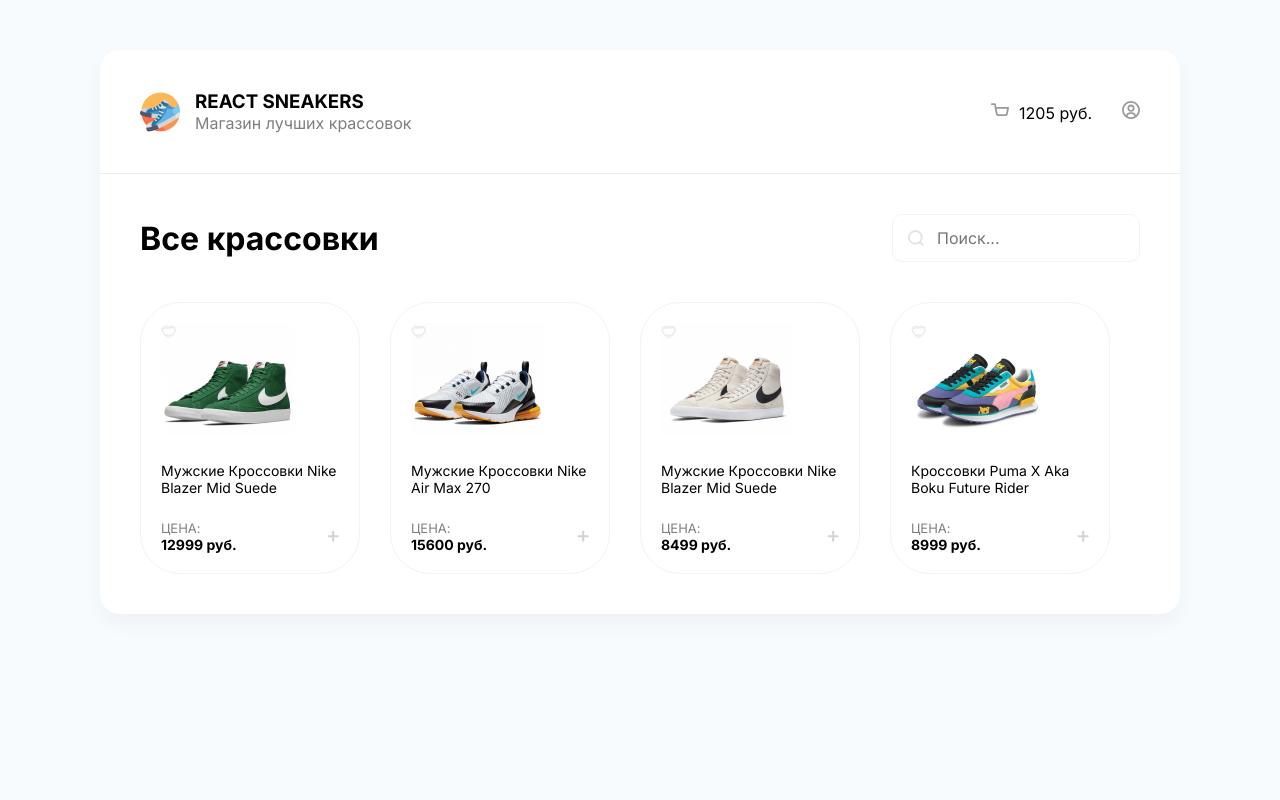
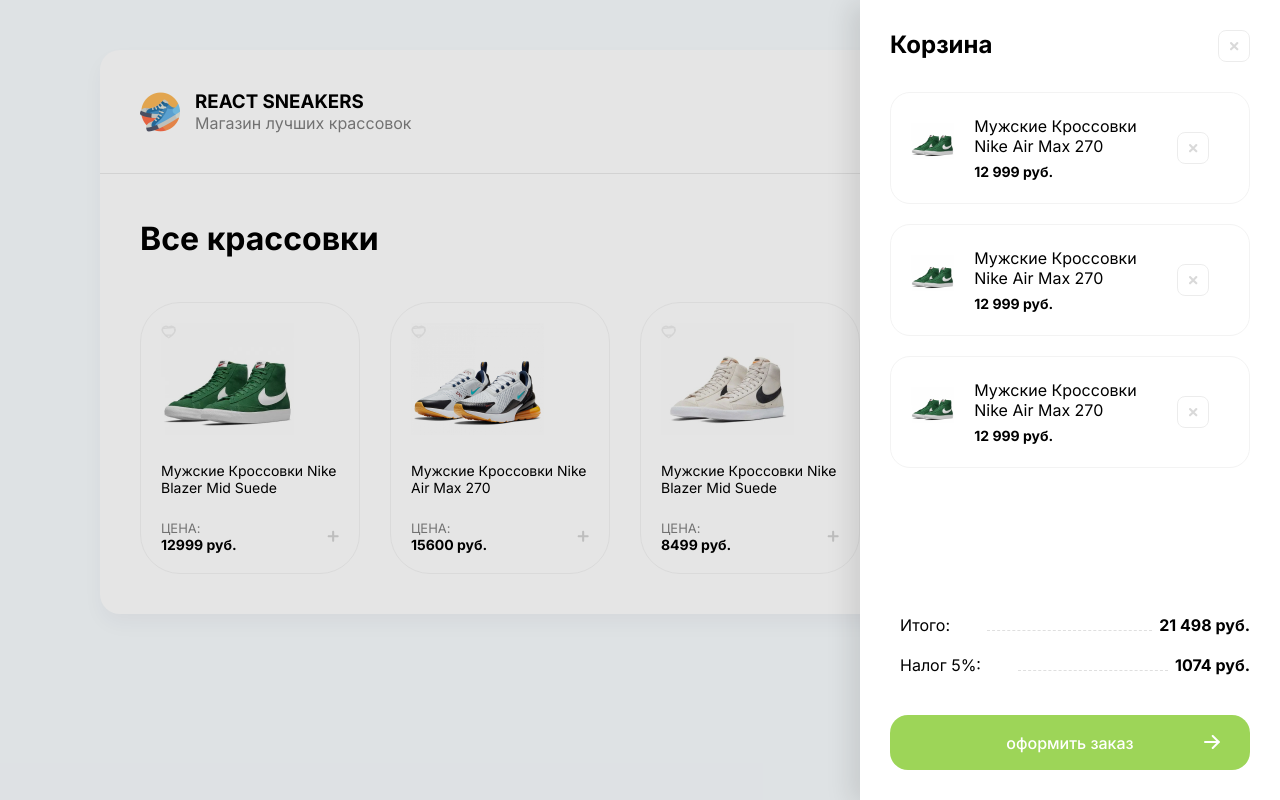
Before and after one commit to romantut1988/store-and-product-list_React, a React (Create React App) app: page / in a window 1280 px wide. Both pictures are taken after a click on the item "1205 руб.". Built offline with nearby package versions, Linux system fonts and the light colour scheme; the HTML template or start-up script is replaced by a standard one.

Commit message:
show, hide cart on click

```diff
--- a/src/App.js
+++ b/src/App.js
@@ -1,4 +1,4 @@
-import React from 'react';
+import React, { useState } from 'react';
 import { Card } from './components/Card/Card';
 import { Header } from './components/Header';
 import { Drawer } from './components/Drawer';
@@ -11,10 +11,12 @@
 ]
 
 function App() {
+const [cartOpened, setCartOpened] = useState(false);
+
   return (
     <div className="wrapper">
-      <Drawer />
-      <Header />
+      {cartOpened && <Drawer onClose={ () => {setCartOpened(false)}} />}
+      <Header onClickCatr={ () => setCartOpened(true)} />
       <div className="content">
         <div className="contentInput">
           <h1>Все крассовки</h1>
--- a/src/components/Drawer.js
+++ b/src/components/Drawer.js
@@ -1,10 +1,18 @@
-export function Drawer() {
+export function Drawer(props) {
     return (
-        <div style={{ display: 'none' }} className="overlay">
+        <div className="overlay">
             <div className="drawer">
-                <h2>Корзина <img className="removeBtn" src="/img/btn-remove.svg" alt="Remover" /></h2>
+                <h2>Корзина <img onClick={props.onClose} className="removeBtn" src="/img/btn-remove.svg" alt="Close" /></h2>
                 <div className="items">
 
+                    <div className="cartItem">
+                        <div style={{ backgroundImage: 'url(/img/sneakers/1.jpg)' }} className="cartItemImg"></div>
+                        <div className="cartPrice">
+                            <p>Мужские Кроссовки Nike Air Max 270</p>
+                            <b>12 999 руб.</b>
+                        </div>
+                        <img className="removeBtn" src="/img/btn-remove.svg" alt="Remover" />
+                    </div>
                     <div className="cartItem">
                         <div style={{ backgroundImage: 'url(/img/sneakers/1.jpg)' }} className="cartItemImg"></div>
                         <div className="cartPrice">
--- a/src/components/Header.js
+++ b/src/components/Header.js
@@ -1,4 +1,4 @@
-export function Header() {
+export function Header(props) {
     return (
         <header>
             <div className="headerLeft">
@@ -9,7 +9,7 @@
                 </div>
             </div>
             <ul className="headerRight">
-                <li>
+                <li onClick={props.onClickCatr}>
                     <img width={18} height={18} src="/img/cart.svg" />
                     <span>1205 руб.</span></li>
                 <li>
```
